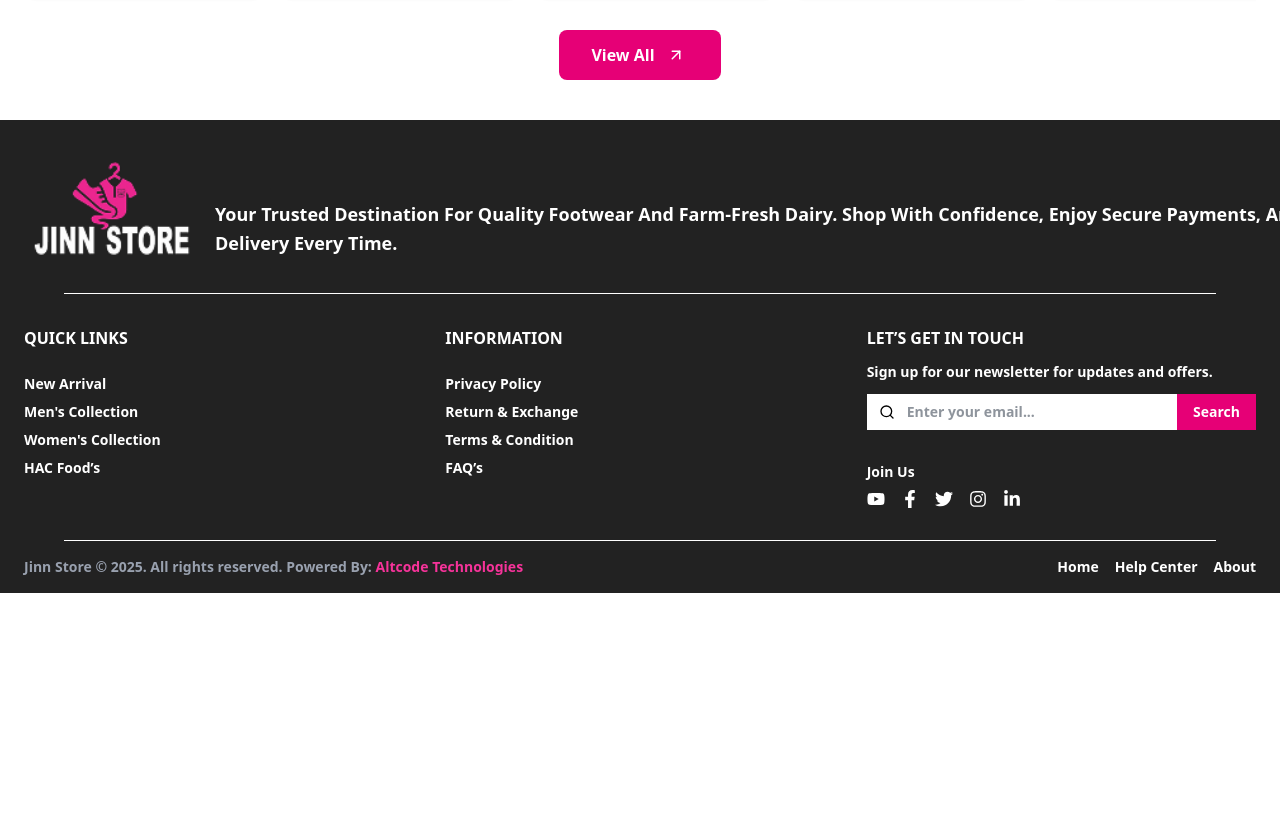
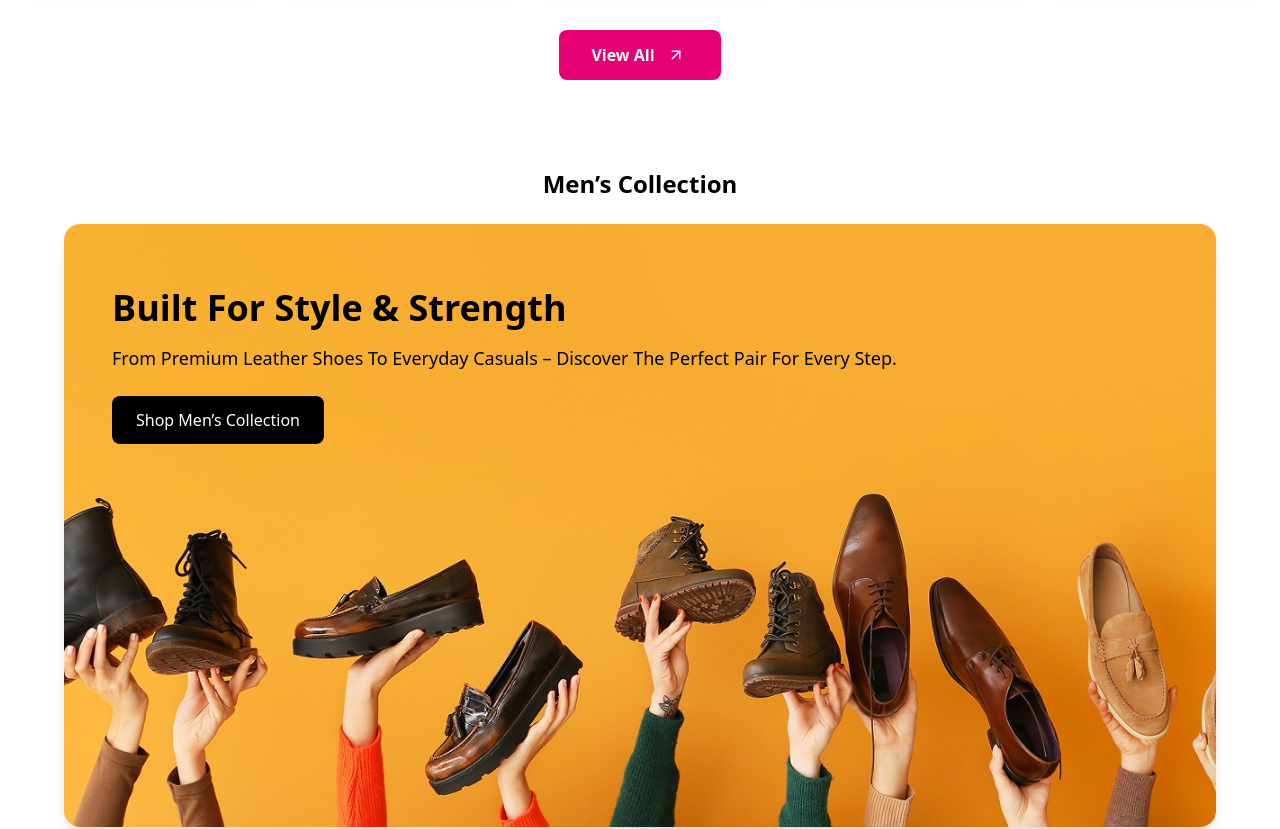
Before and after one commit to saherzakir/jinn, a React (Vite) app: page / in a window 1280 px wide. Shown: the part 3125-3954 px from the top of the page. Before the commit the page ends 3718 px from the top, so only its background shows below. Built offline with nearby package versions, Linux system fonts and the light colour scheme.

Commit message:
menscollection

```diff
--- /dev/null
+++ b/src/components/menscollection.jsx
@@ -0,0 +1,39 @@
+import React from "react";
+import mensBanner from "../assets/menscollection.jpeg";
+
+export default function MensCollection() {
+  return (
+    <section className="flex flex-col items-center justify-center py-8 lg:py-12">
+      {/* Title */}
+      <h2 className="text-xl lg:text-2xl font-bold mb-4 lg:mb-6">Men’s Collection</h2>
+
+      {/* Banner */}
+      <div
+        className="
+          relative w-full max-w-6xl
+          aspect-[1280/670]
+          rounded-xl lg:rounded-2xl
+          overflow-hidden shadow-lg
+          flex items-start justify-start text-left"
+        style={{
+          backgroundImage: `url(${mensBanner})`,
+          backgroundSize: "cover",
+          backgroundPosition: "center",
+        }}
+      >
+        {/* Overlay Content */}
+        <div className="px-4 pl-10 sm:px-6 md:px-10 lg:px-12 font-lato pt-6 sm:pt-8 md:pt-12 lg:pt-16 max-w-full">
+          <h3 className="text-base sm:text-lg md:text-2xl lg:text-4xl font-bold text-black mb-2 lg:mb-4 whitespace-nowrap">
+            Built For Style & Strength
+          </h3>
+          <p className="text-xs sm:text-sm md:text-base lg:text-lg text-black mb-3 lg:mb-6 whitespace-nowrap overflow-hidden text-ellipsis">
+            From Premium Leather Shoes To Everyday Casuals – Discover The Perfect Pair For Every Step.
+          </p>
+          <button className="bg-black text-white px-3 py-1.5 sm:px-4 sm:py-2 md:px-5 md:py-2.5 lg:px-6 lg:py-3 rounded-lg text-xs sm:text-sm md:text-base font-medium hover:bg-gray-800 transition">
+            Shop Men’s Collection
+          </button>
+        </div>
+      </div>
+    </section>
+  );
+}
--- a/src/pages/Home.jsx
+++ b/src/pages/Home.jsx
@@ -8,6 +8,7 @@ import FreshPicks from "../components/freshpicks";
 import FeaturedCategory from "../components/featuredcategory";
 import WomensCollection from "../components/womenscollection";
 import WomensProducts from "../components/womensproducts";
+import MensCollection from "../components/menscollection";
 
 function Home() {
   return (
@@ -19,7 +20,8 @@ function Home() {
       <FreshPicks />
       <FeaturedCategory/>
       <WomensCollection/>
-       <WomensProducts/>
+      <WomensProducts/>
+      <MensCollection/>
       <Footer />
     </>
   );
```
Also changed, not shown: src/assets/menscollection.jpeg (added).
